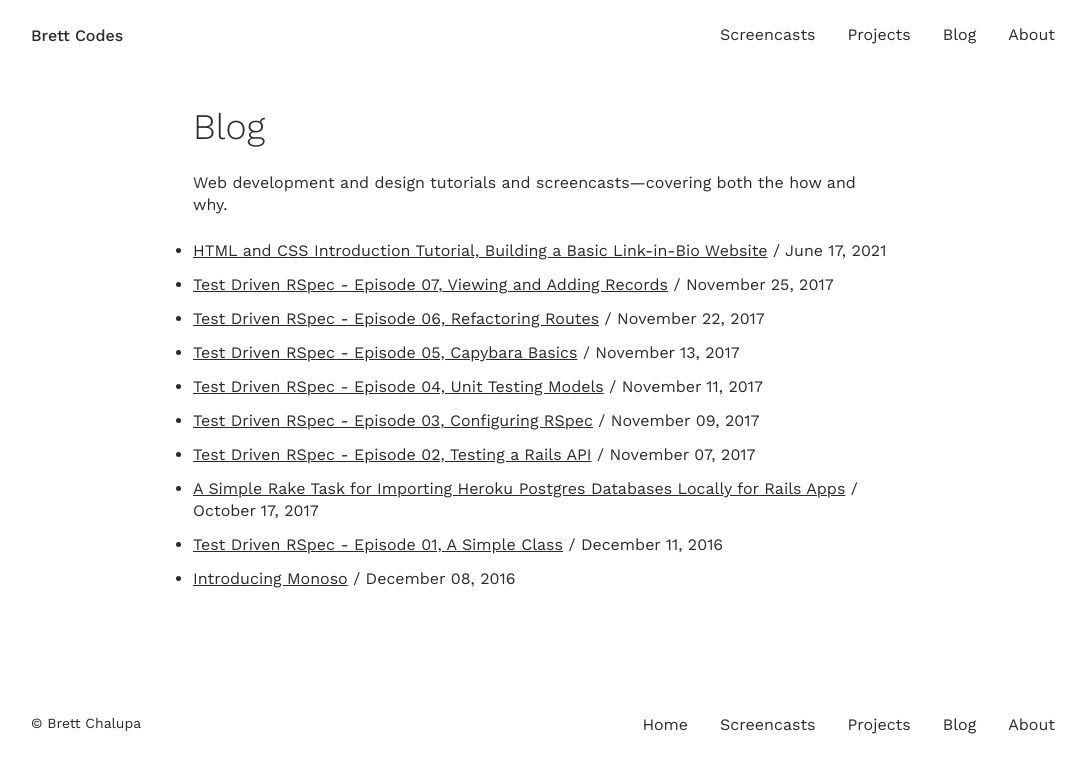
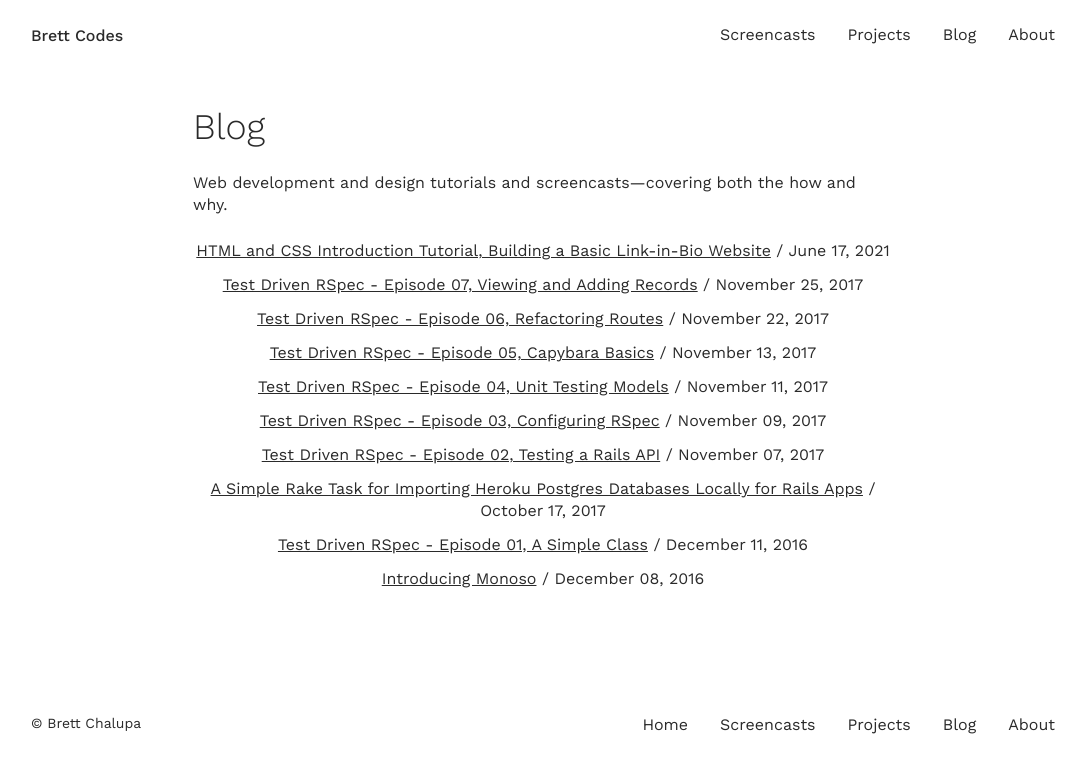
Before and after one commit to brettchalupa/brettcodes, a Jekyll site: the page built from blog.html, in a window 1280 px wide. Shown: the top 773 px of the page, without its empty margins (97-1183 px from the left). Built offline with Jekyll 4.4.1, drawn with Linux system fonts in a browser that asks for light colours.

Commit message:
Center blog posts
Removes bullet/disc list styles since it looks goofy with the centered
list items.

```diff
--- a/_sass/layout.scss
+++ b/_sass/layout.scss
@@ -356,6 +356,11 @@ iframe {
 
 // Post / Entry
 
+.posts {
+  text-align: center;
+  list-style: none;
+}
+
 .post-meta {
   font-size: 14px;
   margin: 0;
--- a/blog.html
+++ b/blog.html
@@ -13,7 +13,7 @@ layout: default
 
   <ul class="posts">
     {% for post in site.posts %}
-      <li><a href="{{ post.url }}">{{ post.title }}</a> / <span class="date">{{ post.date | date: "%B %d, %Y" }}</span></li>
+      <li><a href="{{ post.permalink }}">{{ post.title }}</a> / <span class="date">{{ post.date | date: "%B %d, %Y" }}</span></li>
     {% endfor %}
   </ul>
 </div>
```
